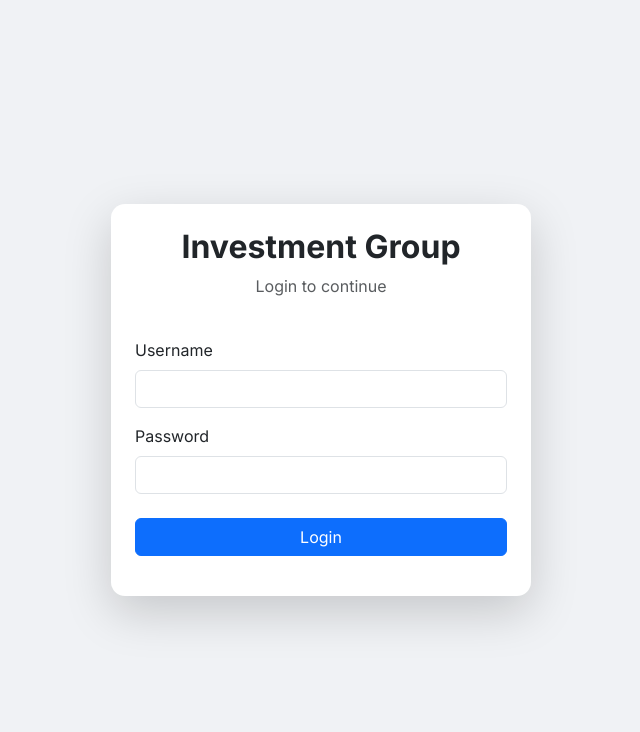
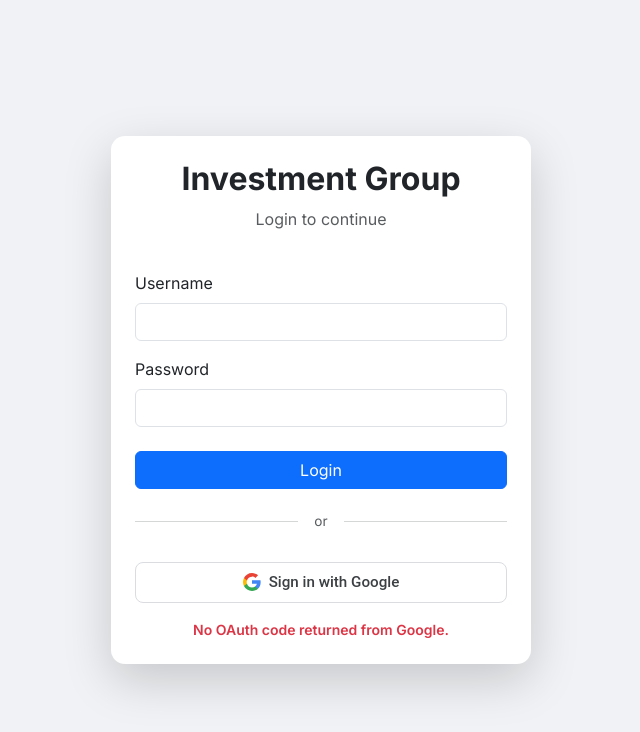
Before and after one commit to bigyan1sybazzar-debug/thimi-investment, a Django app: a page that uses templates/login.html in a window 1280 px wide. Shown: the top 732 px of the page, without its empty margins (319-959 px from the left). Run offline with Django 5.2, Linux system fonts and the light colour scheme.

Commit message:
Implement Google Sign-In with pre-registered member validation

```diff
--- a/backend/settings.py
+++ b/backend/settings.py
@@ -136,3 +136,7 @@ EMAIL_HOST_USER = os.environ.get('EMAIL_HOST_USER', 'bigyan.neupane6@gmail.com')
 EMAIL_HOST_PASSWORD = os.environ.get('EMAIL_HOST_PASSWORD', 'bojs' + 'mqxj' + 'btsh' + 'epfh')
 DEFAULT_FROM_EMAIL = os.environ.get('DEFAULT_FROM_EMAIL', 'Thimi Investment Group <bigyan.neupane6@gmail.com>')
 EMAIL_TIMEOUT = int(os.environ.get('EMAIL_TIMEOUT', 10))
+
+# Google OAuth Credentials
+GOOGLE_CLIENT_ID = os.environ.get('GOOGLE_CLIENT_ID', '')
+GOOGLE_CLIENT_SECRET = os.environ.get('GOOGLE_CLIENT_SECRET', '')
--- a/static/js/auth.js
+++ b/static/js/auth.js
@@ -96,3 +96,41 @@ document
       alert("Server connection failed");
     }
   });
+
+// Google Sign-In click handler
+const googleBtn = document.getElementById("googleSignInBtn");
+if (googleBtn) {
+  googleBtn.addEventListener("click", function () {
+    const clientId = window.GOOGLE_CLIENT_ID;
+
+    if (clientId && clientId.trim() !== "") {
+      // Redirect to real Google OAuth 2.0 Consent Screen
+      const redirectUri = encodeURIComponent(`${window.location.origin}/google-callback/`);
+      const googleAuthUrl = `https://accounts.google.com/o/oauth2/v2/auth?client_id=${clientId}&redirect_uri=${redirectUri}&response_type=code&scope=openid%20email%20profile&prompt=consent`;
+      window.location.href = googleAuthUrl;
+    } else {
+      // If client ID is not configured, fallback to Mock Google login callback
+      const errMsgDiv = document.getElementById("errorMessage");
+      if (errMsgDiv) {
+        errMsgDiv.className = "text-info mt-3 text-center small fw-semibold";
+        errMsgDiv.innerHTML = '<i class="bi bi-info-circle-fill me-1"></i> Launching Mock Google login (credentials not set)...';
+      }
+
+      // Simulate redirection delay for premium look and feel
+      setTimeout(function () {
+        window.location.href = `/google-callback/?mock=true`;
+      }, 1000);
+    }
+  });
+}
+
+// Display errors passed in query parameters (e.g. from OAuth redirects)
+const urlParams = new URLSearchParams(window.location.search);
+const errorMsg = urlParams.get("error");
+if (errorMsg) {
+  const errMsgDiv = document.getElementById("errorMessage");
+  if (errMsgDiv) {
+    errMsgDiv.className = "text-danger mt-3 text-center small fw-semibold";
+    errMsgDiv.innerText = errorMsg;
+  }
+}
--- a/templates/login.html
+++ b/templates/login.html
@@ -1,4 +1,18 @@
 {% extends 'base.html' %} {% load static %} {% block title %} Login {% endblock %}
+
+{% block extra_css %}
+<style>
+  #googleSignInBtn:hover {
+    background-color: #f8f9fa !important;
+    border-color: #c6c6c6 !important;
+    box-shadow: 0 2px 4px rgba(0, 0, 0, 0.08);
+  }
+  #googleSignInBtn {
+    transition: all 0.2s ease-in-out;
+  }
+</style>
+{% endblock %}
+
 {% block content %}
 
 <div class="container vh-100 d-flex justify-content-center align-items-center">
@@ -22,10 +36,34 @@
       <button type="submit" class="btn btn-primary w-100">Login</button>
     </form>
 
+    <div class="d-flex align-items-center my-3">
+      <hr class="flex-grow-1 text-muted" />
+      <span class="mx-3 text-muted" style="font-size: 0.85rem">or</span>
+      <hr class="flex-grow-1 text-muted" />
+    </div>
+
+    <button
+      type="button"
+      id="googleSignInBtn"
+      class="btn w-100 d-flex align-items-center justify-content-center py-2 px-3 mt-2"
+      style="background-color: #ffffff; color: #3c4043; border: 1px solid #dadce0; border-radius: 8px; font-weight: 500; font-size: 0.95rem; font-family: 'Google Sans', Roboto, Arial, sans-serif; transition: all 0.2s;"
+    >
+      <svg xmlns="http://www.w3.org/2000/svg" width="18" height="18" viewBox="0 0 18 18" style="margin-right: 8px; flex-shrink: 0;">
+        <path d="M17.64 9.2c0-.637-.057-1.251-.164-1.84H9v3.481h4.844c-.209 1.125-.843 2.078-1.796 2.717v2.258h2.909c1.702-1.567 2.683-3.874 2.683-6.615z" fill="#4285F4"/>
+        <path d="M9 18c2.43 0 4.467-.806 5.956-2.184l-2.909-2.258c-.806.54-1.837.86-3.047.86-2.344 0-4.328-1.584-5.036-3.711H.957v2.332C2.438 15.938 5.484 18 9 18z" fill="#34A853"/>
+        <path d="M3.964 10.707c-.18-.54-.282-1.117-.282-1.707s.102-1.167.282-1.707V4.961H.957C.347 6.173 0 7.549 0 9s.347 2.827.957 4.039l3.007-2.332z" fill="#FBBC05"/>
+        <path d="M9 3.58c1.321 0 2.508.454 3.44 1.345l2.582-2.58C13.463.891 11.426 0 9 0 5.484 0 2.438 2.062.957 5.061l3.007 2.332c.708-2.127 2.692-3.711 5.036-3.711z" fill="#EA4335"/>
+      </svg>
+      <span style="color: #3c4043 !important; font-weight: 500;">Sign in with Google</span>
+    </button>
+
     <div id="errorMessage" class="text-danger mt-3 text-center"></div>
   </div>
 </div>
 
 {% endblock %} {% block extra_js %}
+<script>
+  window.GOOGLE_CLIENT_ID = "{{ google_client_id|escapejs }}";
+</script>
 <script src="{% static 'js/auth.js' %}"></script>
 {% endblock %}
--- a/webui/urls.py
+++ b/webui/urls.py
@@ -8,6 +8,7 @@ urlpatterns = [
     # ==========================
     path("", views.login_view, name="login"),
     path("login/", views.login_view, name="login_alias"),
+    path("google-callback/", views.google_callback_view, name="google_callback"),
 
 
     # ==========================
--- a/webui/views.py
+++ b/webui/views.py
@@ -1,12 +1,164 @@
 from django.shortcuts import render
-
+from django.conf import settings
+from django.contrib.auth.models import User
+from django.http import HttpResponse, HttpResponseRedirect
+from django.urls import reverse
+from accounts.models import Member
+from rest_framework_simplejwt.tokens import RefreshToken
+import urllib.request
+import urllib.parse
+import urllib.error
+import json
 
 # ===========================
 # Authentication
 # ===========================
 
 def login_view(request):
-    return render(request, "login.html")
+    google_client_id = getattr(settings, 'GOOGLE_CLIENT_ID', '')
+    return render(request, "login.html", {'google_client_id': google_client_id})
+
+def google_callback_view(request):
+    # Check if this is a mock request
+    is_mock = request.GET.get('mock') == 'true'
+    error = request.GET.get('error')
+
+    if error:
+        return HttpResponseRedirect(f"{reverse('login')}?error={error}")
+
+    email = None
+    first_name = ""
+    last_name = ""
+
+    if is_mock:
+        # Check if settings allow mock/demo login. Under DEBUG=True we should definitely allow it.
+        if settings.DEBUG:
+            email = "google_demo_member@example.com"
+            first_name = "Google Demo"
+            last_name = "Member"
+        else:
+            return HttpResponseRedirect(f"{reverse('login')}?error=Mock login is only allowed in DEBUG mode.")
+    else:
+        code = request.GET.get('code')
+        if not code:
+            return HttpResponseRedirect(f"{reverse('login')}?error=No OAuth code returned from Google.")
+
+        client_id = getattr(settings, 'GOOGLE_CLIENT_ID', '')
+        client_secret = getattr(settings, 'GOOGLE_CLIENT_SECRET', '')
+
+        if not client_id or not client_secret:
+            return HttpResponseRedirect(f"{reverse('login')}?error=Google OAuth credentials are not configured on the server.")
+
+        # Exchange authorization code for access/ID token
+        token_url = "https://oauth2.googleapis.com/token"
+        redirect_uri = request.build_absolute_uri(reverse('google_callback'))
+
+        # Strip query parameters if redirect_uri had any
+        if '?' in redirect_uri:
+            redirect_uri = redirect_uri.split('?')[0]
+
+        post_data = {
+            'code': code,
+            'client_id': client_id,
+            'client_secret': client_secret,
+            'redirect_uri': redirect_uri,
+            'grant_type': 'authorization_code'
+        }
+
+        try:
+            req_data = urllib.parse.urlencode(post_data).encode('utf-8')
+            token_req = urllib.request.Request(token_url, data=req_data, method='POST')
+
+            try:
+                with urllib.request.urlopen(token_req, timeout=10) as resp:
+                    token_json = json.loads(resp.read().decode('utf-8'))
+            except urllib.error.HTTPError as e:
+                err_json = json.loads(e.read().decode('utf-8'))
+                error_msg = err_json.get('error_description', 'Token exchange failed.')
+                return HttpResponseRedirect(f"{reverse('login')}?error={error_msg}")
+
+            # Verify the ID Token with Google tokeninfo endpoint
+            id_token = token_json.get('id_token')
+            if not id_token:
+                return HttpResponseRedirect(f"{reverse('login')}?error=No ID Token returned from Google.")
+
+            info_url = f"https://oauth2.googleapis.com/tokeninfo?id_token={id_token}"
+            info_req = urllib.request.Request(info_url, method='GET')
+
+            try:
+                with urllib.request.urlopen(info_req, timeout=10) as resp:
+                    info_json = json.loads(resp.read().decode('utf-8'))
+            except urllib.error.HTTPError as e:
+                err_json = json.loads(e.read().decode('utf-8'))
+                error_msg = err_json.get('error_description', 'Failed to verify token identity.')
+                return HttpResponseRedirect(f"{reverse('login')}?error={error_msg}")
+
+            email = info_json.get('email')
+            if not email:
+                return HttpResponseRedirect(f"{reverse('login')}?error=Email address not provided by Google.")
+
+            first_name = info_json.get('given_name', '')
+            last_name = info_json.get('family_name', '')
+
+        except Exception as e:
+            return HttpResponseRedirect(f"{reverse('login')}?error=Failed to connect to Google validation service: {str(e)}")
+
+    if not email:
+        return HttpResponseRedirect(f"{reverse('login')}?error=Authentication failed.")
+
+    # Find or check User
+    try:
+        user = User.objects.filter(email__iexact=email).first()
+        if not user:
+            # Fallback check on username field
+            user = User.objects.filter(username__iexact=email).first()
+
+        if not user:
+            if is_mock:
+                # Auto-create only the mock user during testing
+                user = User.objects.create_user(
+                    username="google_demo_member",
+                    email=email,
+                    first_name=first_name,
+                    last_name=last_name
+                )
+                Member.objects.get_or_create(user=user, defaults={'member_id': f"M{user.id:04d}"})
+            else:
+                return HttpResponseRedirect(f"{reverse('login')}?error=This Google account is not registered. Access denied.")
+
+        # Generate SimpleJWT tokens
+        refresh = RefreshToken.for_user(user)
+        access_token = str(refresh.access_token)
+        refresh_token = str(refresh)
+
+        # Get role details to redirect to the correct dashboard page
+        is_staff = user.is_staff or user.is_superuser
+
+        redirect_path = "/member/dashboard/"
+        if is_staff:
+            redirect_path = "/admin-dashboard/"
+
+        # Render a simple HTML page that writes tokens to localStorage and redirects the browser
+        html_content = f"""
+        <!DOCTYPE html>
+        <html>
+        <head>
+            <title>Google Sign-in Redirecting...</title>
+        </head>
+        <body>
+            <p>Signing in, redirecting...</p>
+            <script>
+                localStorage.setItem("access", "{access_token}");
+                localStorage.setItem("refresh", "{refresh_token}");
+                window.location.href = "{redirect_path}";
+            </script>
+        </body>
+        </html>
+        """
+        return HttpResponse(html_content)
+
+    except Exception as e:
+        return HttpResponseRedirect(f"{reverse('login')}?error=Failed to login: {str(e)}")
 
 
 # ===========================
```
